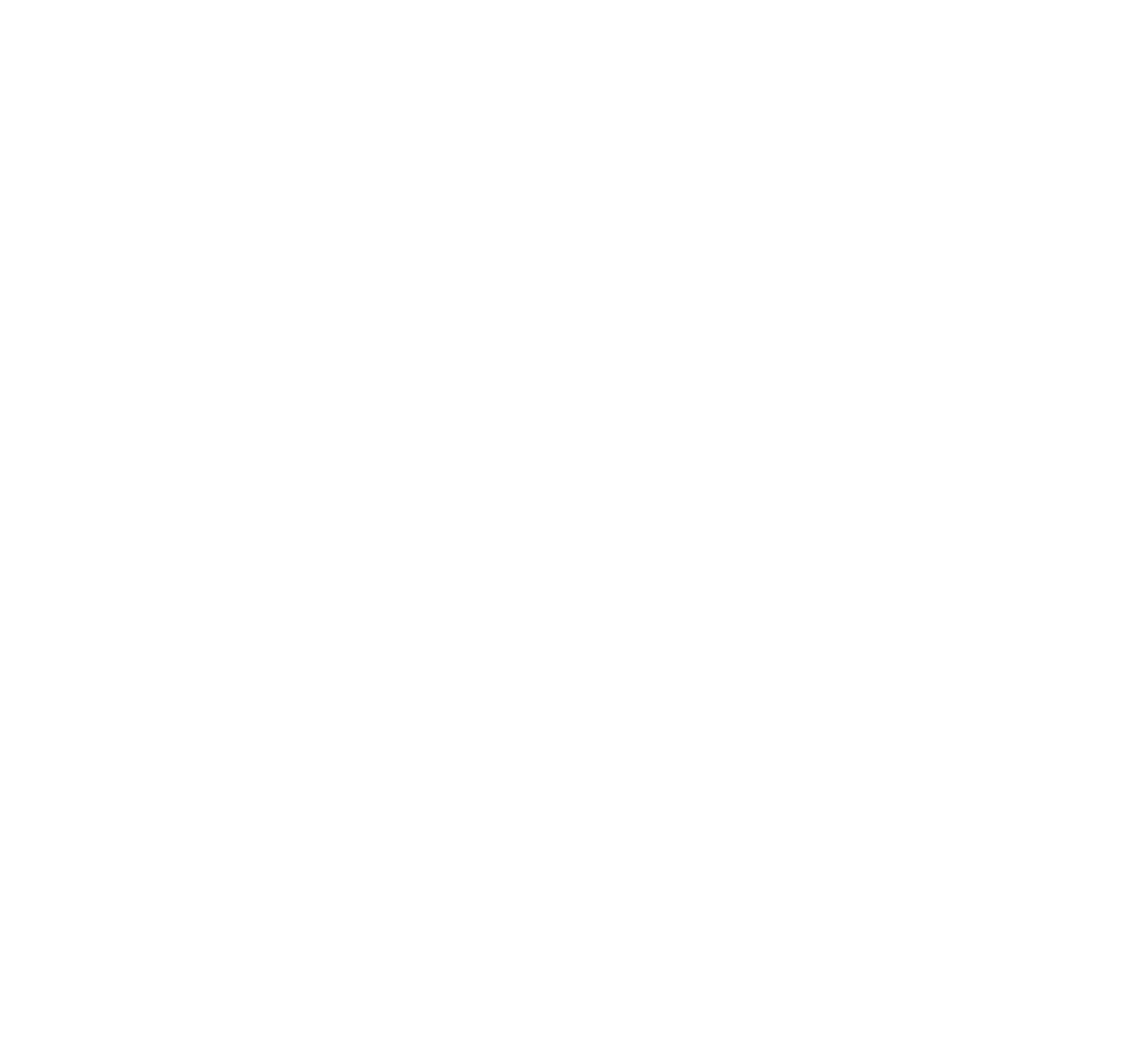
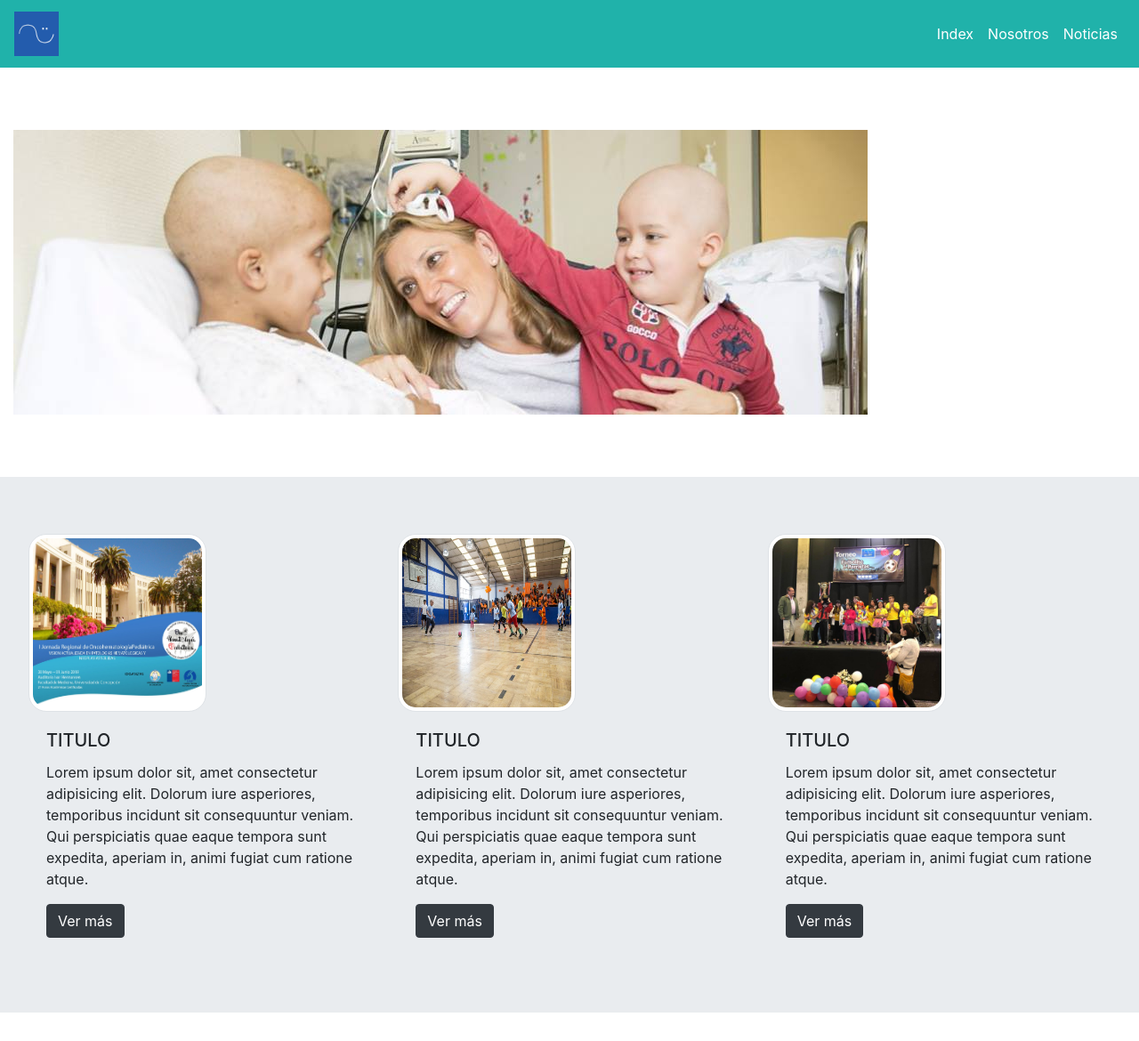
Before and after one commit to fcruzat/Prueba-1, a plain HTML site: page index.html in a window 1280 px wide. Shown: the whole page at 89% size. Before the commit the page ends 800 px from the top, so only its background shows below. Drawn offline with nearby package versions, Linux system fonts and the light colour scheme.

Commit message:
Agregué fotos y contenido para thumbnail

```diff
--- a/index.html
+++ b/index.html
@@ -9,9 +9,86 @@
     <title>Fundación Niño y Cáncer</title>
 </head>
 <body>
+    <nav class="navbar navbar-expand-lg navbar-dark navbar-color">
+        <a class="navbar-brand" href="#">
+            <img src="./assets/images/logo_1.jpg" class="navbar-image" alt="Logo">
+        </a>
+        <button class="navbar-toggler" type="button" data-toggle="collapse" data-target="#navbarSupportedContent" aria-controls="navbarSupportedContent" aria-expanded="false" aria-label="Toggle navigation">
+            <span class="navbar-toggler-icon"></span>
+        </button>
+        <div class="collapse navbar-collapse" id="navbarSupportedContent">
+            <ul class="navbar-nav ml-auto">
+                <li class="nav-item active">
+                    <a class="nav-link" href="#">Index<span class="sr-only">(current)</span></a>
+                </li>
+                <li class="nav-item active">
+                    <a class="nav-link" href="#">Nosotros<span class="sr-only">(current)</span></a>
+                </li>
+                <li class="nav-item active">
+                    <a class="nav-link" href="#">Noticias<span class="sr-only">(current)</span></a>
+                </li>
+            </ul>
+        </div>
+    </nav>
+    <div>
+        <div class="col-12 col-md-12 col-lg-12 margen">
+            <img src="./assets/images/banner_niñoycancer.jpg" class="img-fluid" alt="Banner">
+        </div>
+    </div>
 
-    <script src="https://code.jquery.com/jquery-3.3.1.slim.min.js" integrity="sha384-q8i/X+965DzO0rT7abK41JStQIAqVgRVzpbzo5smXKp4YfRvH+8abtTE1Pi6jizo" crossorigin="anonymous"></script>
-    <script src="https://cdnjs.cloudflare.com/ajax/libs/popper.js/1.14.7/umd/popper.min.js" integrity="sha384-UO2eT0CpHqdSJQ6hJty5KVphtPhzWj9WO1clHTMGa3JDZwrnQq4sF86dIHNDz0W1" crossorigin="anonymous"></script>
-    <script src="https://stackpath.bootstrapcdn.com/bootstrap/4.3.1/js/bootstrap.min.js" integrity="sha384-JjSmVgyd0p3pXB1rRibZUAYoIIy6OrQ6VrjIEaFf/nJGzIxFDsf4x0xIM+B07jRM" crossorigin="anonymous"></script>
-</body>
-</html>
+    <div class="row margin-top jumbotron margen">
+        <div class="col-12 col-md-4">
+                <img src="./assets/images/noticias_1.jpg" class="img-thumbnail imgs-height" alt="Imagen noticia 1">
+                <div class="card-body">
+                    <h5 class="card-title">TITULO</h5>
+                    <p class="card-text">Lorem ipsum dolor sit, amet consectetur adipisicing elit. Dolorum iure asperiores, temporibus incidunt sit consequuntur veniam. Qui perspiciatis quae eaque tempora sunt expedita, aperiam in, animi fugiat cum ratione atque.</p>
+                    <a href="#" class="btn btn-dark">Ver más</a>
+                </div>
+            </div>
+        <div class="col-12 col-md-4">
+                <img src="./assets/images/noticias_2.jpg" class="img-thumbnail imgs-height" alt="Imagen noticia 2">
+                <div class="card-body">
+                    <h5 class="card-title">TITULO</h5>
+                    <p class="card-text">Lorem ipsum dolor sit, amet consectetur adipisicing elit. Dolorum iure asperiores, temporibus incidunt sit consequuntur veniam. Qui perspiciatis quae eaque tempora sunt expedita, aperiam in, animi fugiat cum ratione atque.</p>
+                    <a href="#" class="btn btn-dark">Ver más</a>
+                </div>
+            </div>
+        <div class="col-12 col-md-4">
+            <img src="./assets/images/noticias_3.jpg" class="img-thumbnail imgs-height" alt="Imagen noticia 3">
+            <div class="card-body">
+                <h5 class="card-title">TITULO</h5>
+                <p class="card-text">Lorem ipsum dolor sit, amet consectetur adipisicing elit. Dolorum iure asperiores, temporibus incidunt sit consequuntur veniam. Qui perspiciatis quae eaque tempora sunt expedita, aperiam in, animi fugiat cum ratione atque.</p>
+                <a href="#" class="btn btn-dark">Ver más</a>
+            </div>
+        </div>
+
+
+
+
+
+        <!--
+            <div id="carouselExampleSlidesOnly" class="carousel slide" data-ride="carousel">
+                <div class="carousel-inner">
+                    <div class="carousel-item active">
+                        <img class="d-block w-100" src="./assets/images/banner_niñoycancer.jpg" alt="First slide">
+                    </div>
+                </div>
+            </div>
+
+            <div class="col-12 col-md-12">
+                <img src="./assets/images/banner_niñoycancer.jpg" alt="banner">
+                <div class="card-img-overlay">
+                    <h5>TITULO</h5>
+                    <p>Lorem ipsum dolor, sit amet consectetur adipisicing elit. Temporibus tempore atque maxime soluta, dignissimos rerum dolore labore reprehenderit iusto, neque ipsam excepturi. Quam quidem ipsam magni vero dicta similique vitae!</p>
+                </div>
+
+
+
+                <div class="container">
+                </div>
+            -->
+            <script src="https://code.jquery.com/jquery-3.3.1.slim.min.js" integrity="sha384-q8i/X+965DzO0rT7abK41JStQIAqVgRVzpbzo5smXKp4YfRvH+8abtTE1Pi6jizo" crossorigin="anonymous"></script>
+            <script src="https://cdnjs.cloudflare.com/ajax/libs/popper.js/1.14.7/umd/popper.min.js" integrity="sha384-UO2eT0CpHqdSJQ6hJty5KVphtPhzWj9WO1clHTMGa3JDZwrnQq4sF86dIHNDz0W1" crossorigin="anonymous"></script>
+            <script src="https://stackpath.bootstrapcdn.com/bootstrap/4.3.1/js/bootstrap.min.js" integrity="sha384-JjSmVgyd0p3pXB1rRibZUAYoIIy6OrQ6VrjIEaFf/nJGzIxFDsf4x0xIM+B07jRM" crossorigin="anonymous"></script>
+        </body>
+        </html>
--- a/styles.css
+++ b/styles.css
@@ -0,0 +1,16 @@
+.navbar-color{
+    background-color: lightseagreen;
+}
+.navbar-image{
+    width: 50px;
+    height: auto;
+}
+.imgs-height{
+    width: 200px;
+    height: 200px;
+    display: inline-block;
+    border-radius: 10%;
+}
+.margen{
+    margin-top: 70px;
+}
```
Also changed, not shown: assets/images/banner_2.jpg (added), assets/images/banner_3.png (added), assets/images/banner_4.jpg (added), assets/images/banner_5.jpg (added), assets/images/banner_6.jpg (added), assets/images/banner_7.jpg (added), assets/images/noticias_1.jpg (added), assets/images/noticias_2.jpg (added), assets/images/noticias_3.jpg (added).
